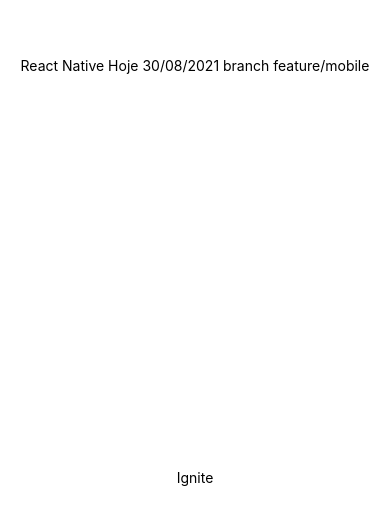
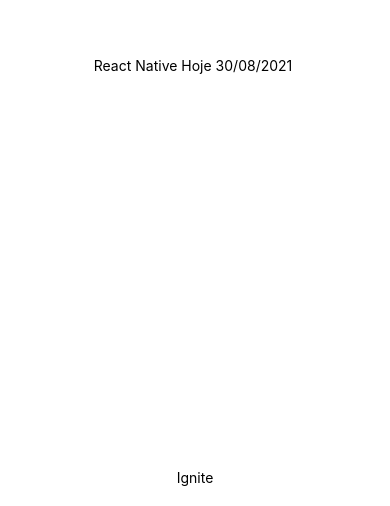
Before and after one commit to JuanCampbsi/my_skills, a React Native app: screen / in a window 390 px wide. Shown: the part 338-844 px from the top of the page. Built offline with nearby package versions, Linux system fonts and the light colour scheme.

Commit message:
commit branch

```diff
--- a/src/pages/home.js
+++ b/src/pages/home.js
@@ -9,7 +9,7 @@ export default function home() {
         justifyContent: 'center',
         alignItems: 'center'
       }}>
-        <Text> React Native Hoje 30/08/2021 branch feature/mobile </Text>
+        <Text> React Native Hoje 30/08/2021  </Text>
       </View>
 
       <Text style={{
```
